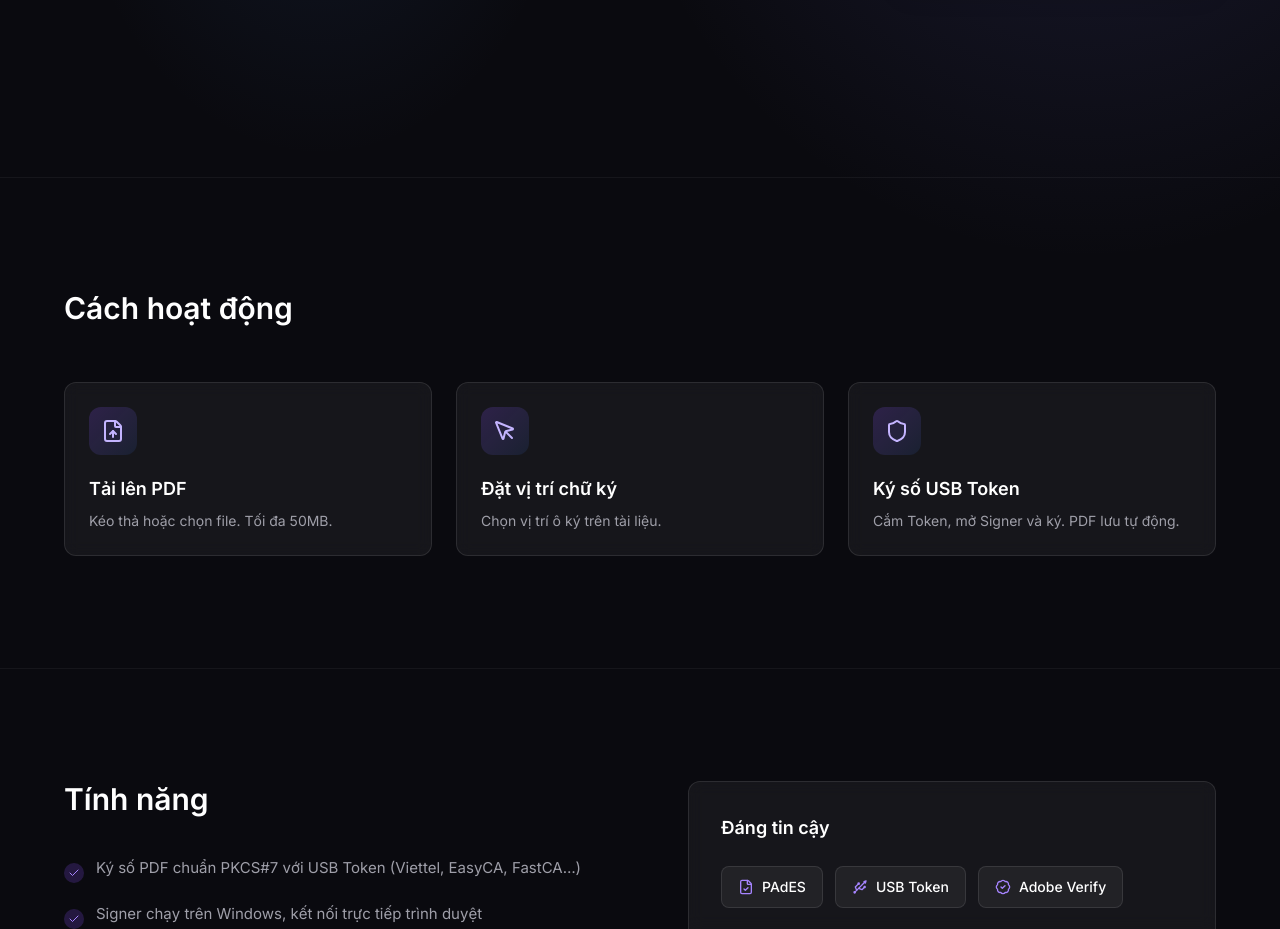
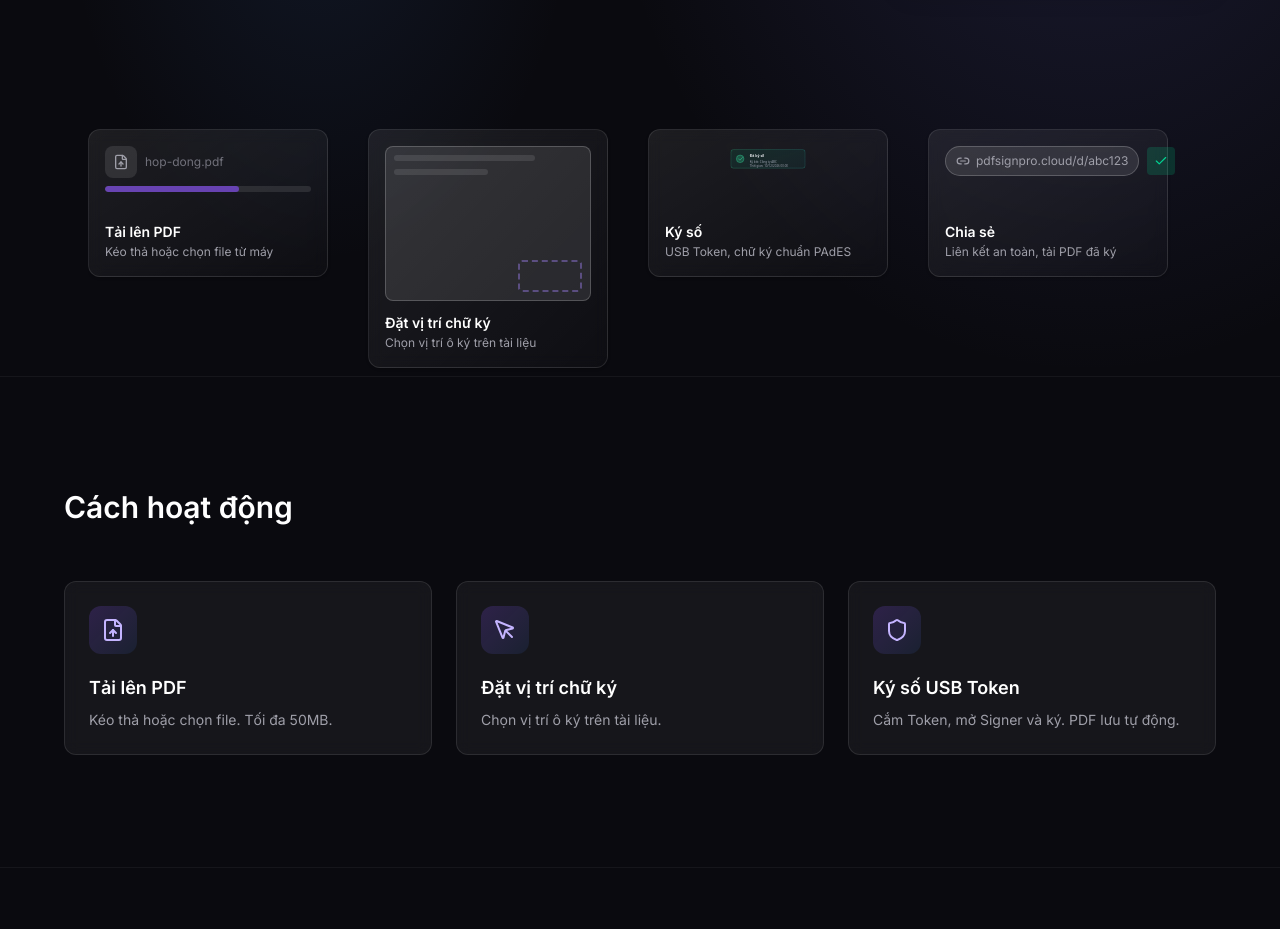
Before and after one commit to thietkewebdev/pdfsign, a Next.js app in the folder pdfsignpro-cloud/: page / in a window 1280 px wide. Shown: the part 980-1909 px from the top of the page. Built offline with nearby package versions, Linux system fonts and the light colour scheme.

Commit message:
Homepage: add FeatureMockStrip with 4 mock cards (upload, place, signed, share)
Made-with: Cursor

```diff
--- a/pdfsignpro-cloud/src/app/page.tsx
+++ b/pdfsignpro-cloud/src/app/page.tsx
@@ -27,6 +27,7 @@ import {
   UploadProgress,
 } from "@/components/upload";
 import { HeroIllustration } from "@/components/home/HeroIllustration";
+import { FeatureMockStrip } from "@/components/home/FeatureMockStrip";
 import { useTheme } from "next-themes";
 import { cn } from "@/lib/utils";
 
@@ -353,6 +354,13 @@ export default function HomePage() {
         </div>
       </section>
 
+      {/* Mock cards strip */}
+      <section className="relative -mt-8 px-0 md:-mt-12">
+        <div className="container mx-auto max-w-6xl px-6">
+          <FeatureMockStrip />
+        </div>
+      </section>
+
       {/* Cách hoạt động */}
       <section className="relative border-t border-zinc-200/80 bg-zinc-50/50 px-6 py-20 dark:border-white/5 dark:bg-transparent sm:py-28">
         <div className="container mx-auto max-w-6xl">
--- /dev/null
+++ b/pdfsignpro-cloud/src/components/home/FeatureMockCard.tsx
@@ -0,0 +1,161 @@
+"use client";
+
+import { FileUp, Link2, Check } from "lucide-react";
+import { SignatureStamp } from "@/components/marketing/SignatureStamp";
+import { useTheme } from "next-themes";
+import { cn } from "@/lib/utils";
+
+export type FeatureMockVariant = "upload" | "place" | "signed" | "share";
+
+export interface FeatureMockCardProps {
+  title: string;
+  subtitle: string;
+  variantType: FeatureMockVariant;
+  className?: string;
+}
+
+function MiniIllustration({
+  variant,
+  isDark,
+}: {
+  variant: FeatureMockVariant;
+  isDark: boolean;
+}) {
+  const base = isDark ? "bg-white/10" : "bg-zinc-200/80";
+  const accent = isDark ? "border-white/20" : "border-zinc-300";
+
+  if (variant === "upload") {
+    return (
+      <div className="flex flex-col gap-2">
+        <div className="flex items-center gap-2">
+          <div
+            className={cn(
+              "flex size-8 items-center justify-center rounded-lg",
+              base
+            )}
+          >
+            <FileUp className={cn("size-4", isDark ? "text-zinc-400" : "text-zinc-500")} />
+          </div>
+          <span className={cn("text-xs", isDark ? "text-zinc-500" : "text-zinc-500")}>
+            hop-dong.pdf
+          </span>
+        </div>
+        <div
+          className={cn(
+            "h-1.5 w-full overflow-hidden rounded-full",
+            isDark ? "bg-white/10" : "bg-zinc-200"
+          )}
+        >
+          <div
+            className={cn(
+              "h-full w-[65%] rounded-full",
+              isDark ? "bg-violet-500/60" : "bg-violet-500"
+            )}
+          />
+        </div>
+      </div>
+    );
+  }
+
+  if (variant === "place") {
+    return (
+      <div
+        className={cn(
+          "flex aspect-[4/3] w-full flex-col gap-2 rounded-lg border p-2",
+          base,
+          accent
+        )}
+      >
+        <div className={cn("h-1.5 w-[75%] rounded", base)} />
+        <div className={cn("h-1.5 w-1/2 rounded", base)} />
+        <div className="mt-auto flex justify-end">
+          <div
+            className={cn(
+              "h-8 w-16 rounded border-2 border-dashed",
+              isDark ? "border-violet-400/40" : "border-violet-500/50"
+            )}
+          />
+        </div>
+      </div>
+    );
+  }
+
+  if (variant === "signed") {
+    return (
+      <div className="flex justify-center">
+        <div className="w-[100px] scale-75 origin-center">
+          <SignatureStamp
+            companyName="Công ty ABC"
+            signedAt="12/10/2026"
+            variant={isDark ? "dark" : "light"}
+            className="w-full h-auto"
+          />
+        </div>
+      </div>
+    );
+  }
+
+  if (variant === "share") {
+    return (
+      <div className="flex items-center gap-2">
+        <div
+          className={cn(
+            "flex flex-1 items-center gap-1.5 rounded-full border px-2.5 py-1.5",
+            base,
+            accent
+          )}
+        >
+          <Link2 className={cn("size-3.5 shrink-0", isDark ? "text-zinc-400" : "text-zinc-500")} />
+          <span className={cn("truncate text-xs", isDark ? "text-zinc-400" : "text-zinc-600")}>
+            pdfsignpro.cloud/d/abc123
+          </span>
+        </div>
+        <div
+          className={cn(
+            "flex size-7 shrink-0 items-center justify-center rounded-md",
+            isDark ? "bg-emerald-500/20" : "bg-emerald-500/30"
+          )}
+        >
+          <Check className="size-3.5 text-emerald-600 dark:text-emerald-400" />
+        </div>
+      </div>
+    );
+  }
+
+  return null;
+}
+
+export function FeatureMockCard({
+  title,
+  subtitle,
+  variantType,
+  className,
+}: FeatureMockCardProps) {
+  const { resolvedTheme } = useTheme();
+  const isDark = resolvedTheme === "dark";
+
+  return (
+    <div
+      className={cn(
+        "flex min-w-[200px] max-w-[240px] flex-1 flex-col gap-3 rounded-xl border p-4 shadow-sm backdrop-blur-sm transition-shadow",
+        "bg-gradient-to-br from-white/80 to-white/40 dark:from-white/[0.08] dark:to-white/[0.02]",
+        "border-zinc-200/80 dark:border-white/10",
+        "shadow-zinc-900/5 dark:shadow-black/20",
+        "hover:shadow-md hover:shadow-zinc-900/10 dark:hover:shadow-xl dark:hover:shadow-black/30",
+        className
+      )}
+    >
+      <div className="min-h-[64px]">
+        <MiniIllustration variant={variantType} isDark={isDark} />
+      </div>
+      <div>
+        <h3 className="text-sm font-semibold text-zinc-900 dark:text-white">
+          {title}
+        </h3>
+        <p className="mt-0.5 text-xs text-zinc-500 dark:text-zinc-400">
+          {subtitle}
+        </p>
+      </div>
+    </div>
+  );
+}
--- /dev/null
+++ b/pdfsignpro-cloud/src/components/home/FeatureMockStrip.tsx
@@ -0,0 +1,67 @@
+"use client";
+
+import * as m from "motion/react-m";
+import { useReducedMotion } from "motion/react";
+import { FeatureMockCard } from "./FeatureMockCard";
+import { cn } from "@/lib/utils";
+
+const MOTION = { duration: 0.2, ease: [0, 0, 0.2, 1] as const };
+
+const CARDS = [
+  {
+    title: "Tải lên PDF",
+    subtitle: "Kéo thả hoặc chọn file từ máy",
+    variantType: "upload" as const,
+  },
+  {
+    title: "Đặt vị trí chữ ký",
+    subtitle: "Chọn vị trí ô ký trên tài liệu",
+    variantType: "place" as const,
+  },
+  {
+    title: "Ký số",
+    subtitle: "USB Token, chữ ký chuẩn PAdES",
+    variantType: "signed" as const,
+  },
+  {
+    title: "Chia sẻ",
+    subtitle: "Liên kết an toàn, tải PDF đã ký",
+    variantType: "share" as const,
+  },
+] as const;
+
+export function FeatureMockStrip({ className }: { className?: string }) {
+  const reduceMotion = useReducedMotion();
+
+  return (
+    <div
+      className={cn(
+        "overflow-x-auto overflow-y-hidden pb-2 -mx-6 px-6 md:mx-0 md:px-0",
+        "snap-x snap-mandatory md:snap-none",
+        "[scrollbar-width:thin]",
+        className
+      )}
+    >
+      <div className="flex gap-4 md:grid md:grid-cols-4 md:gap-4 md:max-w-6xl md:mx-auto">
+        {CARDS.map((card, i) => (
+          <m.div
+            key={card.variantType}
+            className={cn(
+              "shrink-0 snap-center md:shrink",
+              "min-w-[200px] max-w-[240px] md:min-w-0 md:max-w-none"
+            )}
+            whileHover={
+              reduceMotion ? undefined : { y: -2, transition: MOTION }
+            }
+          >
+            <FeatureMockCard
+              title={card.title}
+              subtitle={card.subtitle}
+              variantType={card.variantType}
+            />
+          </m.div>
+        ))}
+      </div>
+    </div>
+  );
+}
```
